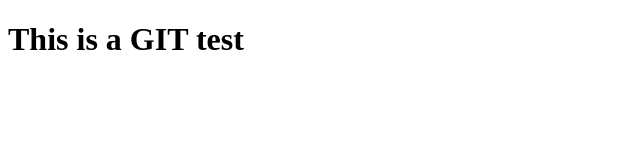
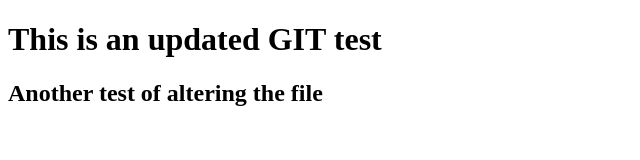
Before and after one commit to ohiosky/FinalProject, a plain HTML site: page index.html in a window 1280 px wide. Shown: the whole page, without its empty margins (0-640 px from the left). Drawn offline with Linux system fonts and the light colour scheme.

Commit message:
Additional updating of index.html

```diff
--- a/index.html
+++ b/index.html
@@ -7,6 +7,7 @@
     <title>Git Test</title>
 </head>
 <body>
-    <h1>This is a GIT test</h1>
+    <h1>This is an updated GIT test</h1>
+    <h2>Another test of altering the file</h2>
 </body>
 </html>
```
